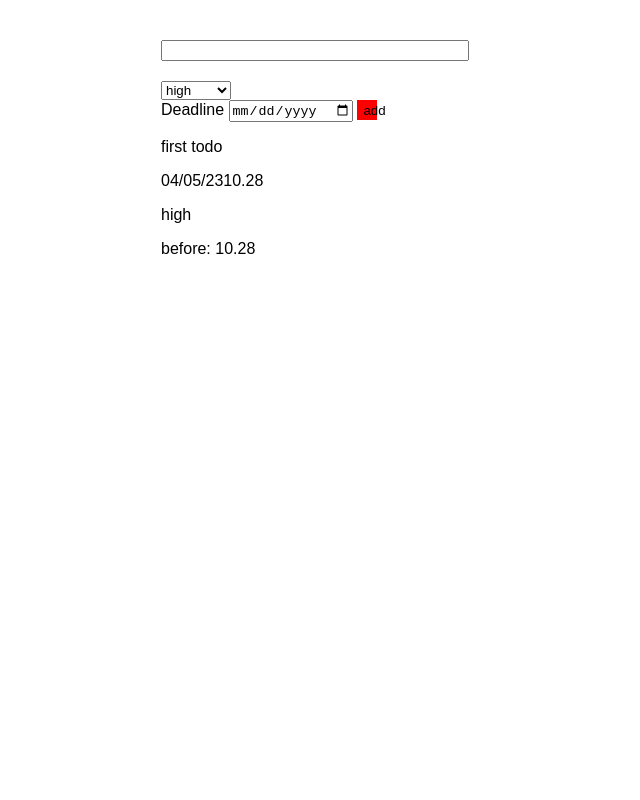
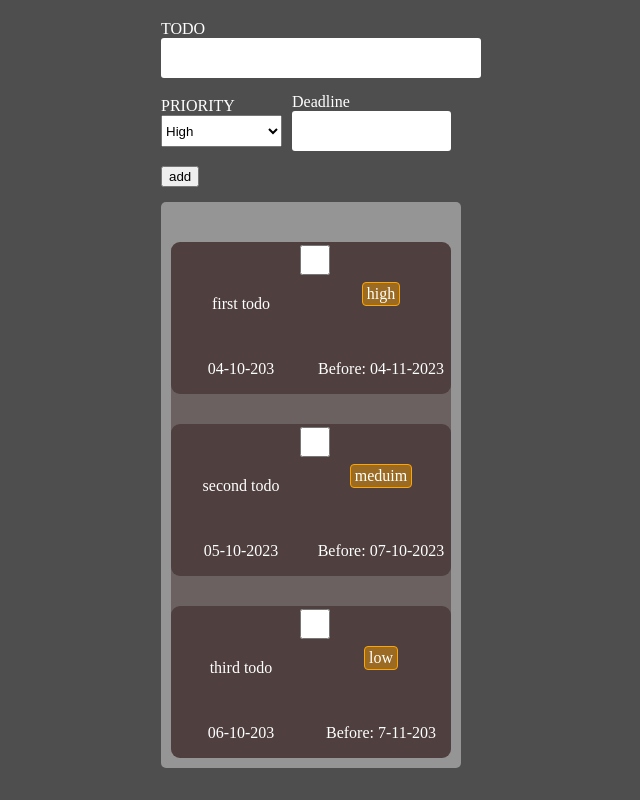
Before and after one commit to EwiJosepha/todoList, a plain HTML site: page index.html in a window 1280 px wide. Shown: the whole page, without its empty margins (329-969 px from the left). Drawn offline with Linux system fonts and the light colour scheme.

Commit message:
updating functionality of button

```diff
--- a/index.html
+++ b/index.html
@@ -1,62 +1,56 @@
 <!DOCTYPE html>
 <html lang="en">
   <head>
-  <meta charset="UTF-8">
-  <meta name="viewport" content="width=device-width, initial-scale=1.0">
-  <link rel="stylesheet" href="style.css">
+    <meta charset="UTF-8" />
+    <meta name="viewport" content="width=device-width, initial-scale=1.0" />
+    <link rel="stylesheet" href="style.css" />
     <title>Dom manu</title>
   </head>
+
   <body>
-  <div id="todo">
+    <div id="todo-container">
+      <form action="" id="todo">
+        <label for="todo">
+          TODO<br />
+          <input type="text" name="todo" id="todo" />
+        </label>
 
-    <form>
-      <label for todo>
-        <input type="text" name="todo" id="todo">
-        <div id="todo-options">
+        <div class="todo-options">
+          <label for="">
+            PRIORITY<br />
             <select name="priority">
-            <option value="high">high</option>
-            <option value="medium">medium</option>
-            <option value="low">low</option>
-            <option value="dowm">dowm</option>
+              <option disabled>Select an Option</option>
+              <option value="high">High</option>
+              <option value="medium">Meduim</option>
+              <option value="low">Low</option>
             </select>
+          </label>
+
+          <label for="">
+            Deadline<br />
+            <input type="text" name="dealine" id="todo" />
+          </label>
         </div>
-      </label>
-      <label for="">Deadline
-        <input type="date" name="dealine">
-      </label>
-      <button> add</button>
+        <button>add</button>
       </form>
+      <div class="todos">
+        <div id="todo-flex">
+          <input type="checkbox" >
 
-    <div class="todos">
-      <div class="todo-flex">
-        <div class="todo-box">
+          <div class="details">
             <div class="flex">
-          <p clas="flex">first todo</p>
-          <p class="time"> 04/05/2310.28</p>
+              <p class="namme">first Todo</p>
+              <p class="time">10.28</p>
             </div>
+
             <div class="flex">
-          <p clas="flex">high</p>
-          <p class="time">before: 10.28</p>
+              <p>High</p>
+              <p>Before 12-12-23 10:28</p>
             </div>
           </div>
         </div>
       </div>
     </div>
-  <!-- <h1 id="heading">hello</h1>
-  <h1 class="primaryHeading"></h1>
-
-  <button>impossble to hover</button>
-  <input id="best-input">
-  <form>
-    <input id="name">
-    <input id="email">
-    <input id="form">
-    <input id="country">
-    <input id="quater">
-    <input id="input">
-    <input id="input">
-    <button>Submit</button>
-  </form> -->
     <script src="./todo.js"></script>
   </body>
 </html>
--- a/style.css
+++ b/style.css
@@ -1,44 +1,97 @@
-.heading {
-  color: deeppink;
+body {
+  background-color: #4e4e4e;
+  color: #fff;
 }
 
-button {
-  border: none;
-  width: 20px;
-  height: 20px;
-  background-color: #ff0000;
+#todo-container {
+  max-width: calc(100vw-20px);
+  width: 300px;
+  margin: 20px auto;
+  font-family: sans serif;
+ }
+
+#todo-container input {
+  padding: 5px 10px;
+  font-size: 12px;
+  border-radius: 3px;
+  width: 100%;
+  height: 30px;
+  border: #000000;
 
 }
 
-button:hover {
-  animation: name duration timing-function delay iteration-count direction fill-mode;
+#todo-container select {
+  height: 32px;
 }
 
-
- #todo {
-  max-width: cal(100vw-20px);
-  width: 300px;
-  margin: 20px auto;
-  font-family: sans-serif
+#todo-container .todo-options {
+  display: flex;
+  align-items: center;
+  width: 90%;
+  margin: 15px 0;
+  gap: 10px;
 }
 
-#todo-container.input {
-  background-color: aquamarine;
-
-}
-#todo-container.select {
- width: 100px;
-
+#todo-container .todos .flex {
+  display: flex;
+  align-items: center;
+  justify-content: space-between;
+  flex: 1;
+  gap: 15px;
 }
 
-#todo-container.input {
-display: flex;
-align-items: center;
+.todos {
+  border-radius: 5px;
+  background-color: #ffffff66;
+  padding: 10px;
+  margin-top: 15px;
+  margin-left: 0;
+  transition: margin-left 0.3s ease-out;
 }
 
-#todo-container button {
-  margin-left: auto;
-  padding: 5px;
-  text-align: center;
+.todo p {
+  margin: 0;
+}
 
+#todo-flex {
+  /* display: flex; */
+  /* justify-content: center; */
+  gap: 2rem;
+  margin-top: 30px;
+  background-color: #1d02025a;
+  border-radius: 9px;
 }
+
+.details {
+  display: flex;
+}
+ .priority {
+  border:  1px solid orange;
+  background-color: rgb(255, 166, 0 , 0.431);
+  padding: 2px 4px;
+  border-radius: 4px;
+  margin-top: 3px;
+}
+
+.todo .crosssed {
+  text-decoration: line-through;
+}
+
+.flex {
+  display: flex;
+  flex-direction: column;
+  gap: 10px;
+}
+
+.todo .deleted {
+  margin-left: 100vw;
+  min-width: 100%;
+}
+
+@keyframes slide-out {
+  from {
+    transform: translate(0);
+  }to {
+    transform: translate(100%);
+  }
+}
--- a/todo.js
+++ b/todo.js
@@ -0,0 +1,103 @@
+const container = document.getElementById("todo-flex");
+const todoform = document.getElementById("todo");
+const add = document.querySelector("button");
+const form = document.querySelector(" #todo-container form");
+
+// const form = document.querySelector('form')
+// form.addEventListener('submit', (e)=>{
+// e.preventDefaul
+// console.log(e.target);
+
+// })
+
+const todos = [
+  {
+    id: "1",
+    name: "first todo",
+    priority: "high",
+    createdAt: " 04-10-203",
+    deadline: " 04-11-2023 ",
+    done: false,
+  },
+  {
+    id: "2",
+    name: "second todo",
+    priority: "meduim",
+    createdAt: " 05-10-2023",
+    deadline: " 07-10-2023",
+    done: false,
+  },
+  {
+    id: "3",
+    name: "third todo",
+    priority: "low",
+    createdAt: " 06-10-203",
+    deadline: " 7-11-203",
+    done: false,
+  },
+  // {
+  //   id: '1',
+  //   namee:  'first todo',
+  //   priority: 'hight',
+  //   createdAt: " 10-10-2023 10:00",
+  //   deadline: " 10-10-2023 10:00",
+  //   done: 'false'
+  // },
+];
+
+function markToDoAsDone(index) {
+  todos[index].done = !todos[index].done;
+  renderTodos();
+  animateTodoOutAndDelete(index);
+}
+
+function animateTodoOutAndDelete(index) {
+  setTimeout(() => {
+    if (todos[index].done) {
+      todos[index].deleted = true;
+      renderTodos();
+      setTimeout(() => {
+        todos.splice(index, 1);
+        renderTodos();
+      }, 3500);
+    }
+  }, 3000);
+}
+
+function renderTodo(todos, index) {
+  return `<div id="todo-flex" ${todos.deleted ? "deleted" : ""}>
+  <input type="checkbox" onchange="markToDoAsDone(${index})" ${
+    todos.done ? "checkbox" : ""} />
+  <div class="details">
+  <div class="flex">
+    <p class="flex">${todos.name}</p>
+    <p class="time">${todos.createdAt}</p>
+  </div>
+  <div class="flex">
+    <p class="priority">${todos.priority}</p>
+    <p class="time">Before: ${todos.deadline}</p>
+  </div>
+  </div>
+  </div>`;
+}
+
+function renderTodos() {
+  const html = todos.map(renderTodo).join("");
+  container.innerHTML = html;
+}
+
+renderTodos();
+
+form.addEventListener("submit", (e) => {
+  e.preventDefault();
+  const newTodo = {
+    name: e.target.todo.value,
+    priority: e.target.priority.value,
+    createdAt: new Date().toUTCString().slice(0, 19),
+    deadline: e.target.deadline,
+    id: Date.now(),
+  };
+
+  todos.push(newTodo);
+  renderTodos();
+});
```
Also changed, not shown: script.js (deleted, +0 -84 lines). Lines whose indentation alone changed are shown as unchanged.
